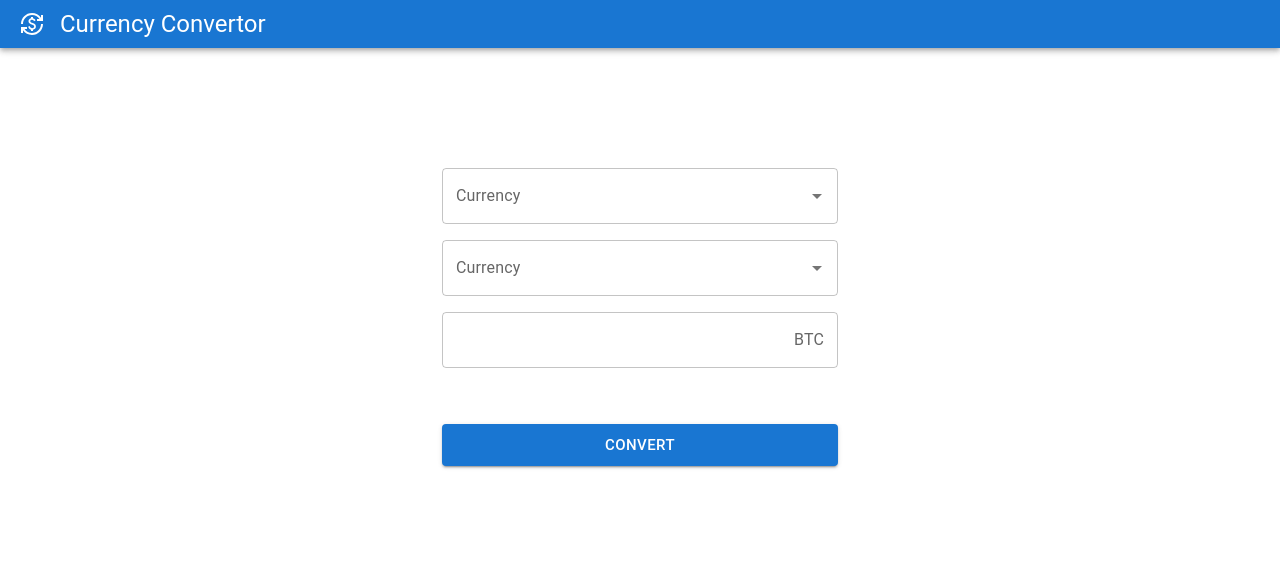
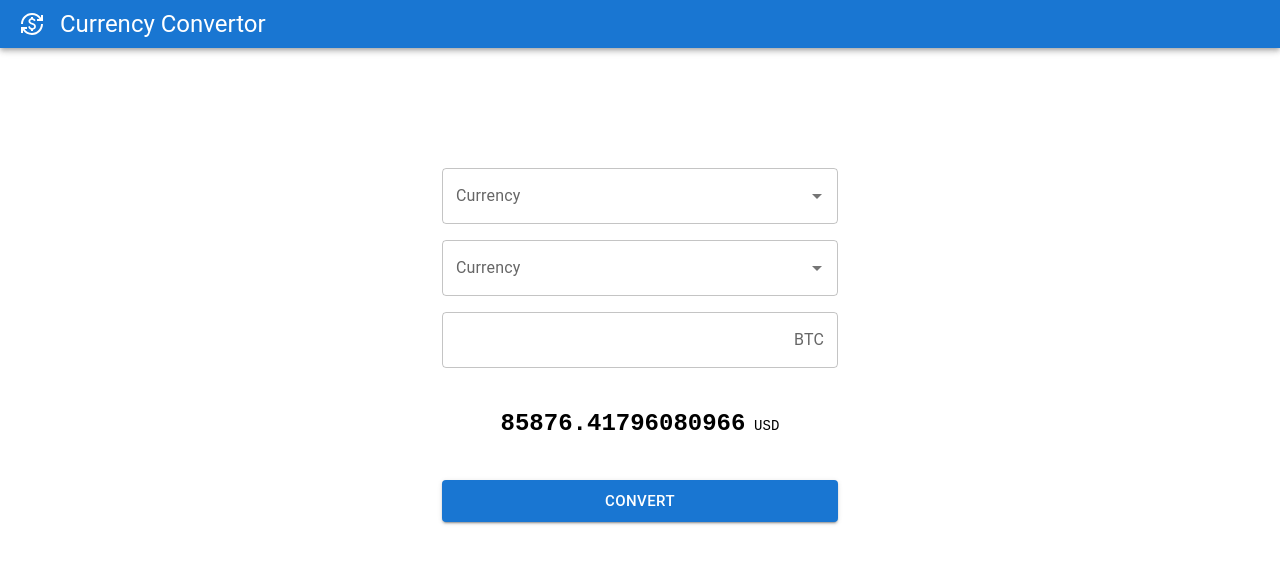
Before and after one commit to Pragya0712/currency-convertor-fe, a React (Create React App) app: page / in a window 1280 px wide. Shown: the top 564 px of the page. Built offline with nearby package versions, Linux system fonts and the light colour scheme.

Commit message:
display-box

```diff
--- a/src/App.js
+++ b/src/App.js
@@ -2,6 +2,7 @@ import { Box, Button, Container } from "@mui/material";
 import Header from "./components/Header";
 import AutocompleteSelect from "./components/AutocompleteSelect";
 import Textfield from "./components/Textfield";
+import DisplayBox from "./components/DisplayBox";
 
 function App() {
 	return (
@@ -22,12 +23,8 @@ function App() {
 					<AutocompleteSelect />
 					<AutocompleteSelect />
 					<Textfield />
-					<Button
-						size='large'
-						type='submit'
-						fullWidth
-						variant='contained'
-						sx={{ mt: 5 }}>
+					<DisplayBox />
+					<Button size='large' type='submit' fullWidth variant='contained'>
 						Convert
 					</Button>
 				</Box>
--- /dev/null
+++ b/src/components/DisplayBox.js
@@ -0,0 +1,33 @@
+import { Box, Typography } from "@mui/material";
+import React from "react";
+
+const DisplayBox = () => {
+	return (
+		<Box
+			component='span'
+			sx={{
+				whiteSpace: "normal",
+				textOverflow: "ellipsis",
+				mb: 3,
+				mt: 3,
+			}}>
+			<Typography
+				variant='h5'
+				color='inherit'
+				component='span'
+				sx={{ fontWeight: "bold", fontFamily: "Monospace" }}>
+				85876.41796080966
+			</Typography>
+			<Typography
+				variant='subtitle2'
+				color='inherit'
+				component='span'
+				sx={{ fontFamily: "Monospace" }}>
+				{" "}
+				USD
+			</Typography>
+		</Box>
+	);
+};
+
+export default DisplayBox;
```
